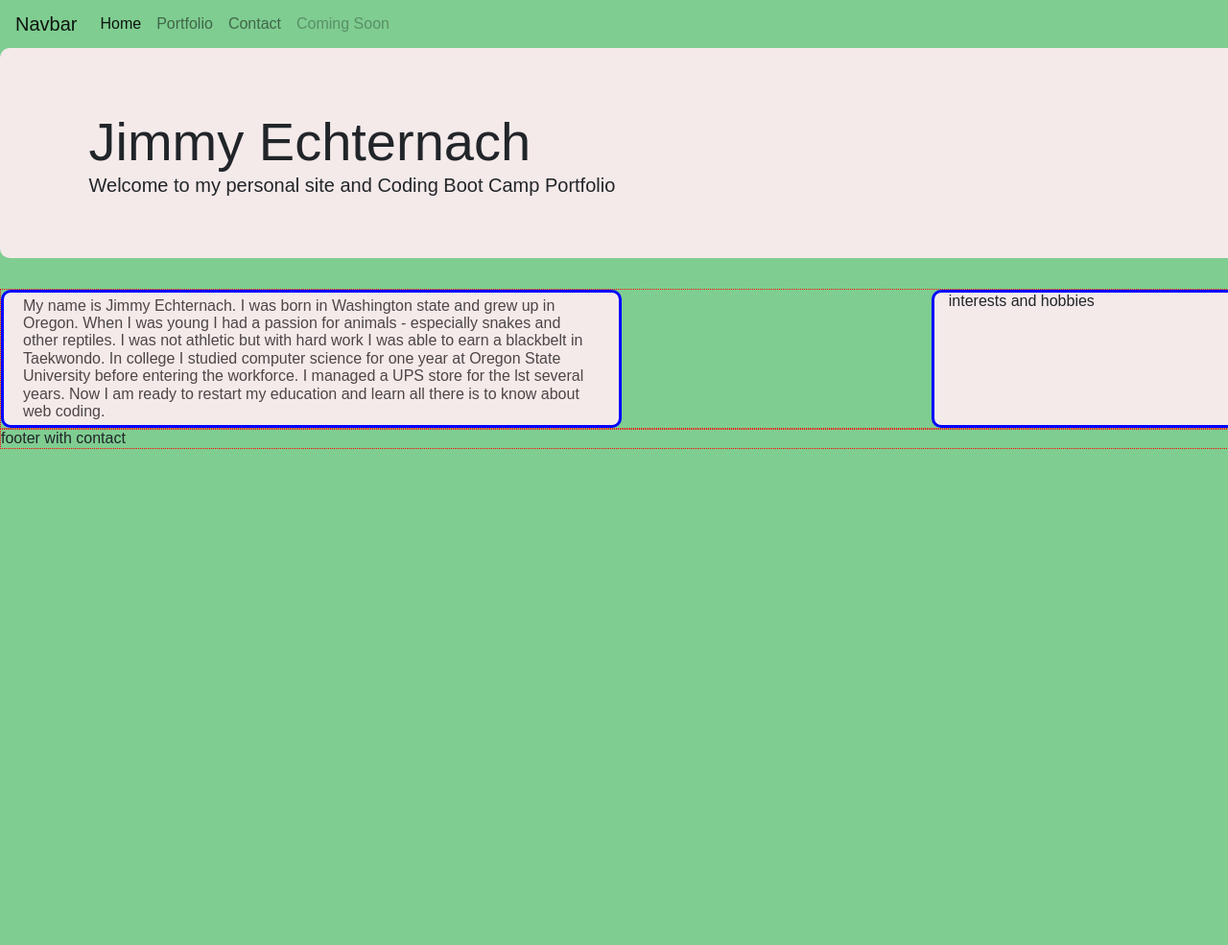
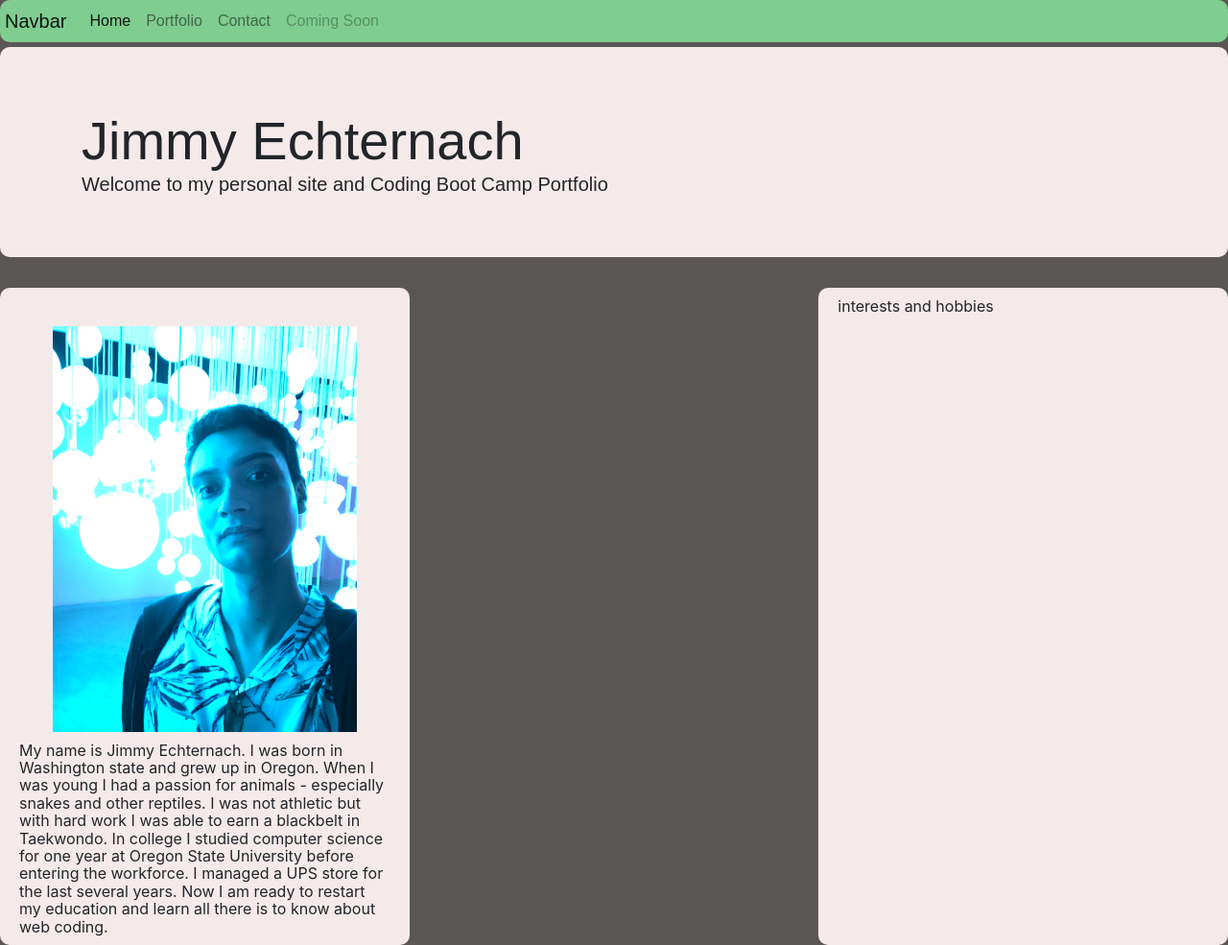
Before and after one commit to TuffLuffJimmy/responsive_design, a plain HTML site: page index.html in a window 1280 px wide. Shown: the top 985 px of the page at 96% size. Before the commit the page ends 800 px from the top, so only its background shows below. Drawn offline with nearby package versions, Linux system fonts and the light colour scheme.

Commit message:
added my photo, further adjustments to CSS

```diff
--- a/index.html
+++ b/index.html
@@ -33,19 +33,17 @@
                </div>
           </div>
           <div class="row justify-content-between myrow">
-               <div class="col-6 mycol">
-                    <p class="myp">My name is Jimmy Echternach. I was born in Washington state and grew up in Oregon. When I was young I had a passion for
-                    animals - especially snakes and other reptiles. I was not athletic but with hard work I was able to earn a blackbelt in
-                    Taekwondo. In college I studied computer science for one year at Oregon State University before entering the workforce.
-                    I managed a UPS store for the lst several years. Now I am ready to restart my education and learn all there is to know
-                    about web coding.</p>
+               <div class="col-4 mycol">
+                    <img src="./resources/jimmy.jpg" id="self-photo" alt="photo of Jimmy Echternach">
+                    <p class="myp">My name is Jimmy Echternach. I was born in Washington state and grew up in Oregon. When I was young I had a passion for animals - especially snakes and other reptiles. I was not athletic but with hard work I was able to earn a blackbelt in Taekwondo. In college I studied computer science for one year at Oregon State University before entering the workforce. I managed a UPS store for the last several years. Now I am ready to restart my education and learn all there is to know about web coding.
+                    </p>
                </div>
-               <div class="col-3 mycol">
-                    <h1>interests and hobbies</h1>
+               <div class="col-4 mycol">
+                    <p class="myp">interests and hobbies</p>
                </div>
           </div>
-          <div class="row myrow">
-               <h1>footer with contact</h1>
+          <div class="row myrow myp">
+               <h1 class="col-12 mycol myp">footer with contact</h1>
           </div>
      </div>
 
--- a/style.css
+++ b/style.css
@@ -7,8 +7,9 @@
 */
 
 body {
-     background-color: #7FCD91;
+     background-color: #5B5656;
      margin-left: 15px;
+     margin-right: 15px;
 }
 
 .mycontainer {
@@ -16,9 +17,26 @@ body {
      margin-left: 10px; */
 }
 
+#self-photo {
+     /* height: 200px; */
+     display: block;
+     padding-top: 40px;
+     margin-left: auto;
+     margin-right: auto;
+     width:80%;
+
+}
+
 .mynav {
+     padding: 5px;
+     margin-bottom: 5px;
      background-color: #7FCD91 !important;
      color: #4d4646 !important;
+     border-radius: 10px;
+     -webkit-border-radius: 10px;
+     -moz-border-radius: 10px;
+     -ms-border-radius: 10px;
+     -o-border-radius: 10px;
 }
 
 #jumbo {
@@ -31,20 +49,25 @@ body {
 }
 
 .myp {
+     margin-top: 5px;
+     margin-bottom: 5px;
      padding: 5px;
-     color: #4D4646;
+     /* color: #4D4646; */
 }
 
 .myrow {
-     border: 1px dotted red;
+     /* border: 1px dotted red; */
 }
 
 .mycol {
+     /* margin-top: 5px; */
+     margin-bottom: 5px;
      background-color: #F5EAEA;
-     border: 3px solid blue;
+     /* border: 3px solid blue; */
      border-radius: 10px;
      -webkit-border-radius: 10px;
      -moz-border-radius: 10px;
      -ms-border-radius: 10px;
      -o-border-radius: 10px;
+     font-family: -apple-system, BlinkMacSystemFont, 'Segoe UI', Roboto, Oxygen, Ubuntu, Cantarell, 'Open Sans', 'Helvetica Neue', sans-serif
 }
```
Also changed, not shown: resources/jimmy.jpg (added), txt_files/bio.txt.
